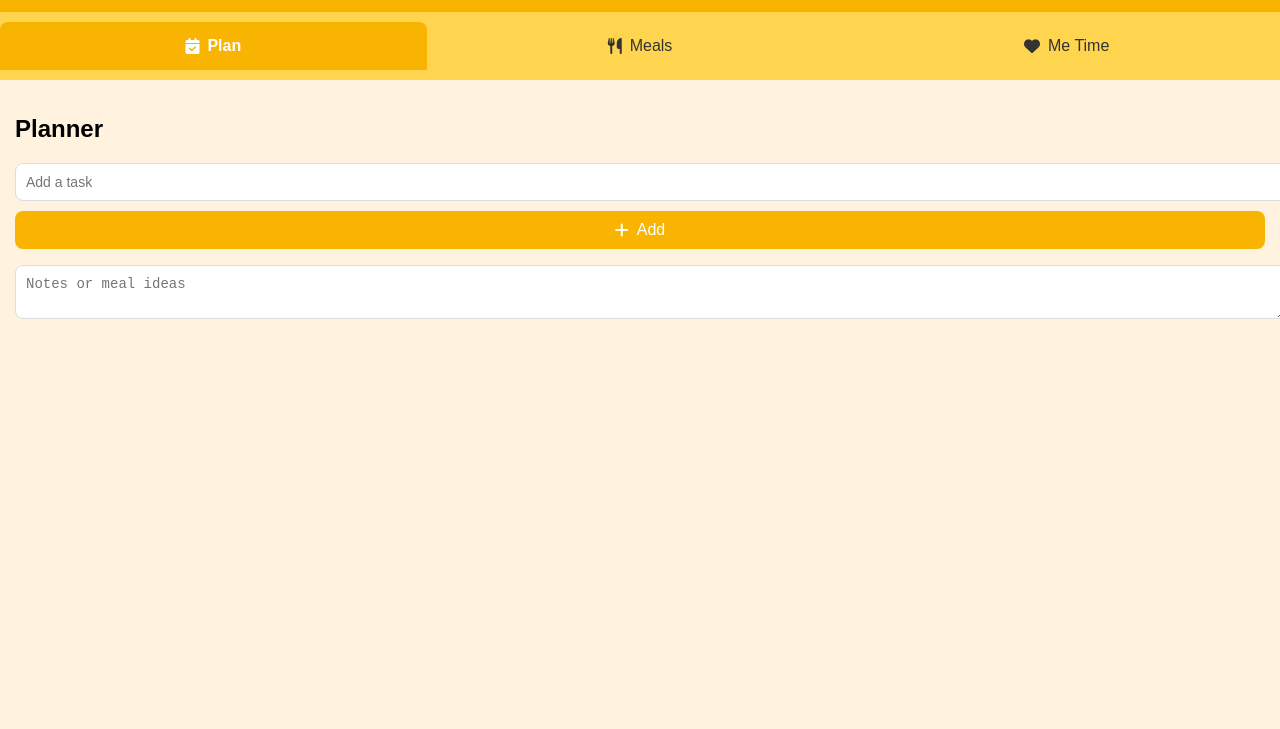
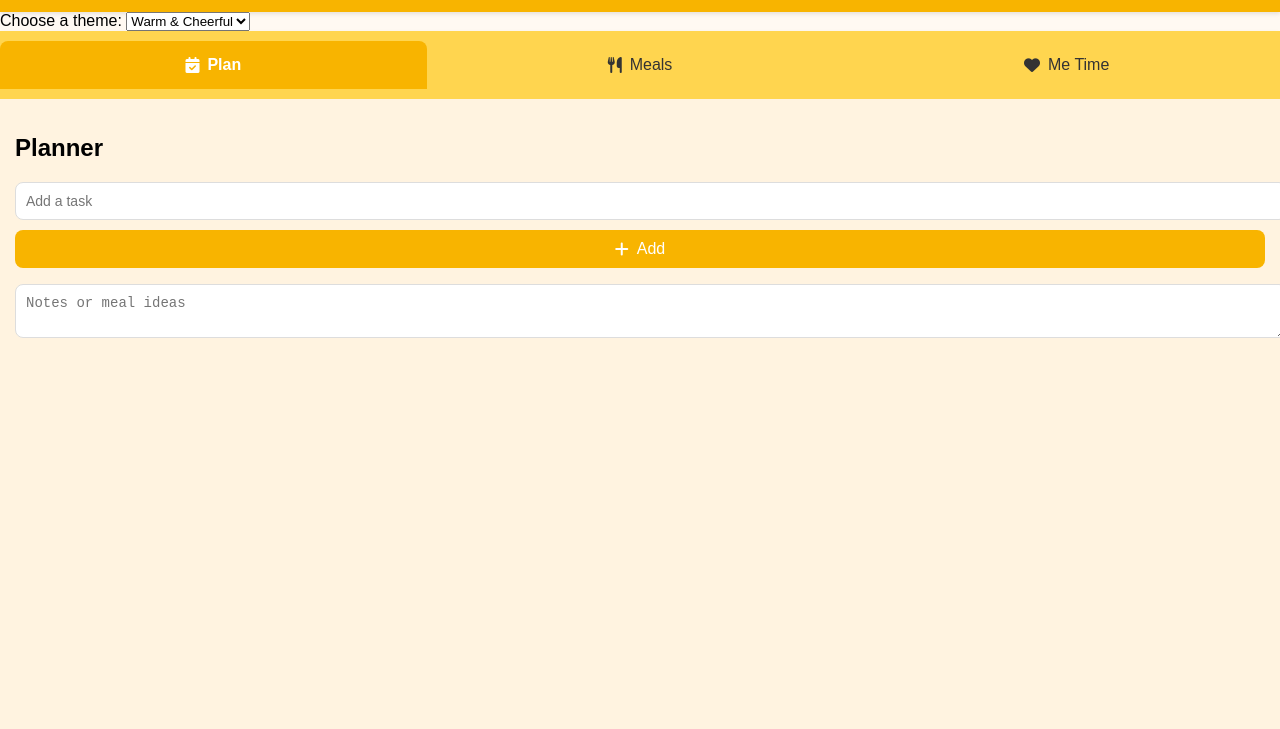
Before and after one commit to MLS1976/Vivere, a plain HTML site: page index.html in a window 1280 px wide. Shown: the part 71-800 px from the top of the page. Drawn offline with Linux system fonts and the light colour scheme.

Commit message:
Update index.html

```diff
--- a/index.html
+++ b/index.html
@@ -16,11 +16,22 @@
     }
   </script>
 </head>
-<body>
+<body class="theme-warm">
+
   <header>
     <h1>Vivere</h1>
     <p>Planner, meals & reflection for busy moms</p>
   </header>
+
+  <!-- Theme Selector -->
+  <div id="theme-selector">
+    <label for="themes">Choose a theme:</label>
+    <select id="themes">
+      <option value="warm">Warm & Cheerful</option>
+      <option value="pastel">Calm Pastels</option>
+      <option value="natural">Fresh & Natural</option>
+    </select>
+  </div>
 
   <div class="tabs">
     <button class="tab-button active" data-tab="planner"><i class="fa-solid fa-calendar-check"></i> Plan</button>
```
